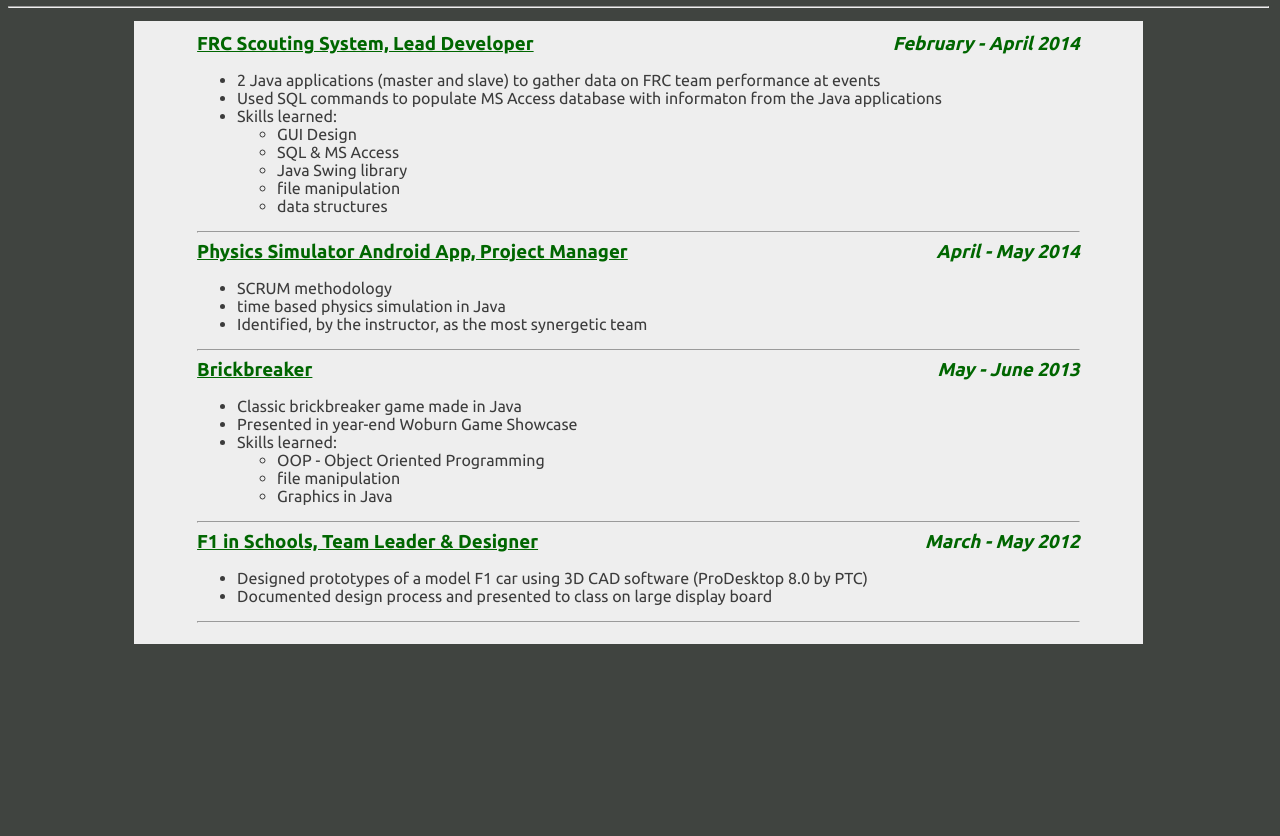
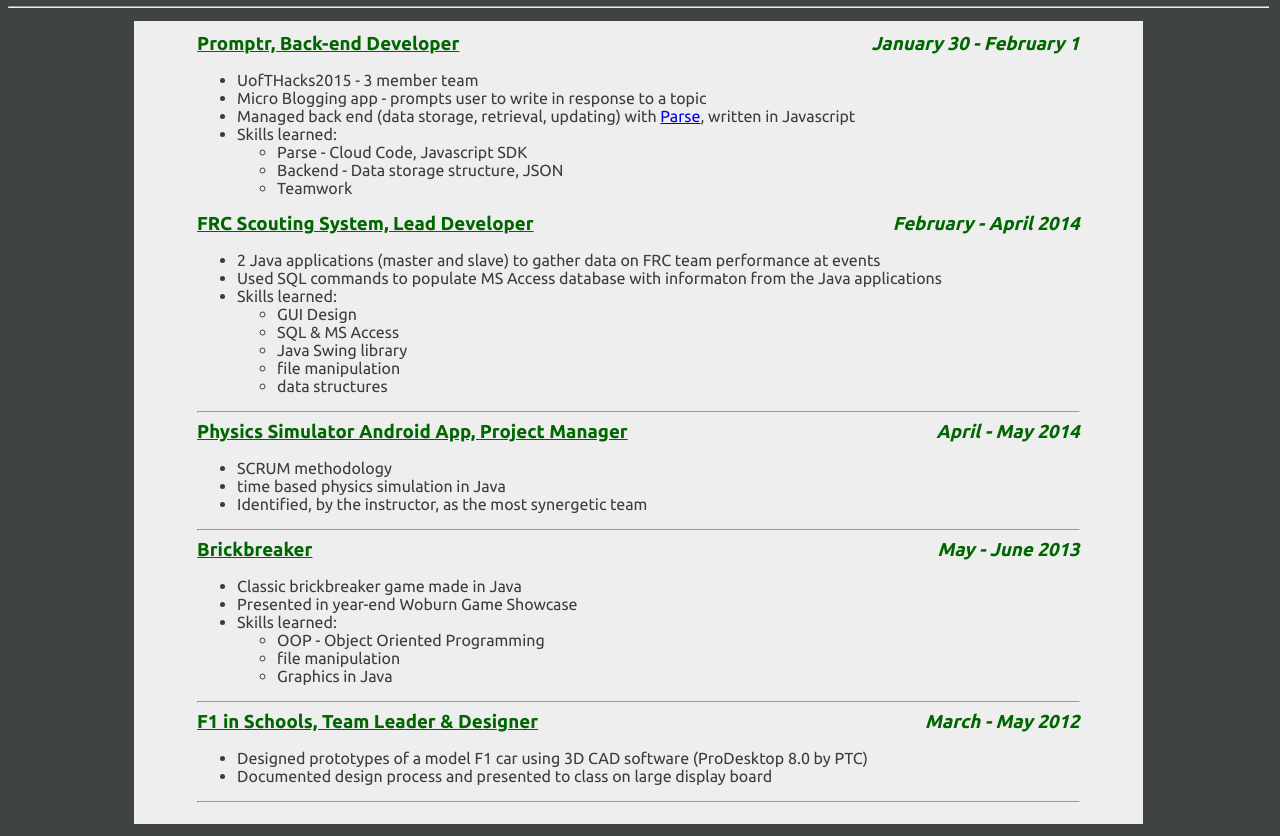
Before and after one commit to viral-p/viral-p.github.io, a plain HTML site: page projects.html in a window 1280 px wide. Shown: the part 80-916 px from the top of the page. Before the commit the page ends 800 px from the top, so only its background shows below. Drawn offline with Linux system fonts and the light colour scheme.

Commit message:
Update projects.html
added UofTHacks 2015 project, Promptr

```diff
--- a/projects.html
+++ b/projects.html
@@ -20,6 +20,20 @@
 		<hr>
 
 		<div class= "content">
+			<section id="UofTHacks2015">
+				<h3>Promptr, Back-end Developer <em style="float:right">January 30 - February 1</em></h3>
+				<ul>
+					<li>UofTHacks2015 - 3 member team</li>
+					<li>Micro Blogging app - prompts user to write in response to a topic</li>
+					<li>Managed back end (data storage, retrieval, updating) with <a href="parse.com">Parse</a>, written in Javascript</li>
+					<li>Skills learned: </li>
+					<ul>
+						<li>Parse - Cloud Code, Javascript SDK</li>
+						<li>Backend - Data storage structure, JSON</li>
+						<li>Teamwork</li>
+					</ul>
+				</ul>
+			</section>
 			<section id="ScoutingApp">
 				<h3>FRC Scouting System, Lead Developer <em style="float:right">February - April 2014</em></h3>
 				<ul>
```
